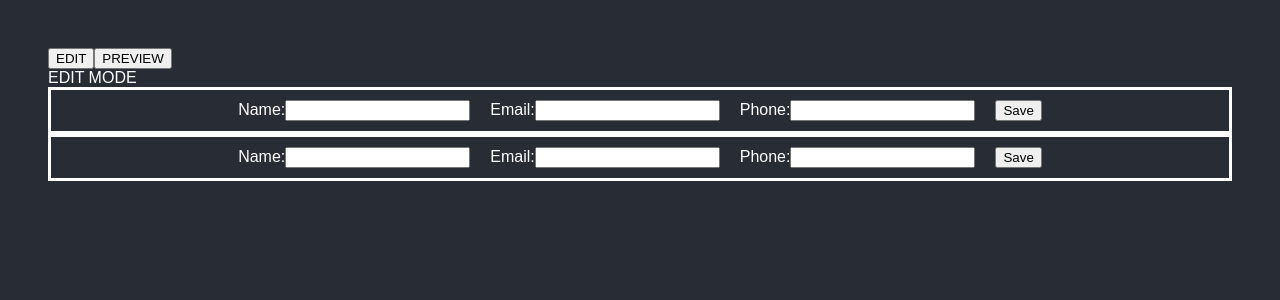
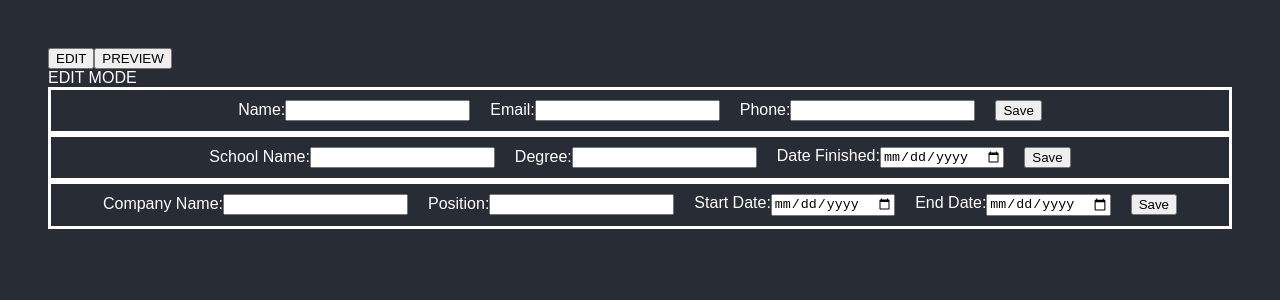
Before and after one commit to SteffanCrowley/cv-project, a React (Create React App) app: page / in a window 1280 px wide. Shown: the top 300 px of the page. Built offline with nearby package versions, Linux system fonts and the light colour scheme.

Commit message:
Add 2 additional sections to CV app

```diff
--- a/src/App.js
+++ b/src/App.js
@@ -1,5 +1,7 @@
 import React, { Component } from "react";
 import Edit from "./components/Edit";
+import Edit2 from "./components/Edit2";
+import Edit3 from "./components/Edit3";
 import "./styles/App.css";
 
 class App extends Component {
@@ -39,7 +41,8 @@ class App extends Component {
         <button onClick={this.previewPage}>PREVIEW</button>
         {page}
         <Edit mode={isEditMode} />
-        <Edit mode={isEditMode} />
+        <Edit2 mode={isEditMode} />
+        <Edit3 mode={isEditMode} />
       </div>
     );
   }
--- /dev/null
+++ b/src/components/Edit2.js
@@ -0,0 +1,105 @@
+import React, { Component } from "react";
+import Preview2 from "./Preview2";
+import "../styles/App.css";
+
+class Edit2 extends Component {
+  constructor(props) {
+    super(props);
+
+    this.state = {
+      valueName: "",
+      nameInput: "",
+      valueEmail: "",
+      emailInput: "",
+      phoneInput: "",
+      valuePhone: "",
+    };
+
+    this.handleChange = this.handleChange.bind(this);
+    this.handleSubmit = this.handleSubmit.bind(this);
+  }
+
+  handleChange = (event) => {
+    const name = event.target.name;
+    this.setState({
+      [name]: event.target.value,
+    });
+  };
+
+  handleSubmit = (event) => {
+    event.preventDefault();
+    console.log(this.state.isEditMode);
+    this.setState({
+      nameInput: this.state.valueName,
+      emailInput: this.state.valueEmail,
+      phoneInput: this.state.valuePhone,
+    });
+  };
+
+  render() {
+    const isEditMode = this.props.mode;
+    const {
+      valueName,
+      valueEmail,
+      nameInput,
+      emailInput,
+      phoneInput,
+      valuePhone,
+    } = this.state;
+
+    let page;
+
+    if (isEditMode) {
+      page = (
+        <form onSubmit={this.handleSubmit}>
+          <div className="genForm">
+            {" "}
+            <label>
+              School Name:
+              <input
+                name="valueName"
+                type="text"
+                value={valueName}
+                onChange={this.handleChange}
+                id="nameInput"
+              />
+            </label>
+            <label>
+              Degree:
+              <input
+                name="valueEmail"
+                type="text"
+                value={valueEmail}
+                onChange={this.handleChange}
+                id="emailInput"
+              />
+            </label>
+            <label>
+              Date Finished:
+              <input
+                name="valuePhone"
+                type="date"
+                value={valuePhone}
+                onChange={this.handleChange}
+                id="phoneInput"
+              />
+            </label>
+            <input type="submit" value="Save" />
+          </div>
+        </form>
+      );
+    } else {
+      page = (
+        <Preview2 name={nameInput} email={emailInput} phone={phoneInput} />
+      );
+    }
+
+    return (
+      <div>
+        <div>{page}</div>
+      </div>
+    );
+  }
+}
+
+export default Edit2;
--- /dev/null
+++ b/src/components/Edit3.js
@@ -0,0 +1,125 @@
+import React, { Component } from "react";
+import Preview3 from "./Preview3";
+import "../styles/App.css";
+
+class Edit3 extends Component {
+  constructor(props) {
+    super(props);
+
+    this.state = {
+      valueName: "",
+      nameInput: "",
+      valueEmail: "",
+      emailInput: "",
+      phoneInput: "",
+      valuePhone: "",
+      phoneInput2: "",
+      valuePhone2: "",
+    };
+
+    this.handleChange = this.handleChange.bind(this);
+    this.handleSubmit = this.handleSubmit.bind(this);
+  }
+
+  handleChange = (event) => {
+    const name = event.target.name;
+    this.setState({
+      [name]: event.target.value,
+    });
+  };
+
+  handleSubmit = (event) => {
+    event.preventDefault();
+    console.log(this.state.isEditMode);
+    this.setState({
+      nameInput: this.state.valueName,
+      emailInput: this.state.valueEmail,
+      phoneInput: this.state.valuePhone,
+      phoneInput2: this.state.valuePhone2,
+    });
+  };
+
+  render() {
+    const isEditMode = this.props.mode;
+    const {
+      valueName,
+      valueEmail,
+      nameInput,
+      emailInput,
+      phoneInput,
+      valuePhone,
+      phoneInput2,
+      valuePhone2,
+    } = this.state;
+
+    let page;
+
+    if (isEditMode) {
+      page = (
+        <form onSubmit={this.handleSubmit}>
+          <div className="genForm">
+            {" "}
+            <label>
+              Company Name:
+              <input
+                name="valueName"
+                type="text"
+                value={valueName}
+                onChange={this.handleChange}
+                id="nameInput"
+              />
+            </label>
+            <label>
+              Position:
+              <input
+                name="valueEmail"
+                type="text"
+                value={valueEmail}
+                onChange={this.handleChange}
+                id="emailInput"
+              />
+            </label>
+            <label>
+              Start Date:
+              <input
+                name="valuePhone"
+                type="date"
+                value={valuePhone}
+                onChange={this.handleChange}
+                id="phoneInput"
+              />
+            </label>
+            <label>
+              End Date:
+              <input
+                name="valuePhone2"
+                type="date"
+                value={valuePhone2}
+                onChange={this.handleChange}
+                id="phoneInput2"
+              />
+            </label>
+            <input type="submit" value="Save" />
+          </div>
+        </form>
+      );
+    } else {
+      page = (
+        <Preview3
+          name={nameInput}
+          email={emailInput}
+          phone={phoneInput}
+          phone2={phoneInput2}
+        />
+      );
+    }
+
+    return (
+      <div>
+        <div>{page}</div>
+      </div>
+    );
+  }
+}
+
+export default Edit3;
--- /dev/null
+++ b/src/components/Preview2.js
@@ -0,0 +1,16 @@
+import React from "react";
+import "../styles/App.css";
+
+const Preview2 = (props) => {
+  const { name, email, phone } = props;
+
+  return (
+    <div className="Overview">
+      <div>School Name: {name}</div>
+      <div>Degree: {email}</div>
+      <div>Date Finished: {phone}</div>
+    </div>
+  );
+};
+
+export default Preview2;
--- /dev/null
+++ b/src/components/Preview3.js
@@ -0,0 +1,17 @@
+import React from "react";
+import "../styles/App.css";
+
+const Preview3 = (props) => {
+  const { name, email, phone, phone2 } = props;
+
+  return (
+    <div className="Overview">
+      <div>Company Name: {name}</div>
+      <div>Position: {email}</div>
+      <div>Start Date: {phone}</div>
+      <div>End Date: {phone2}</div>
+    </div>
+  );
+};
+
+export default Preview3;
```
